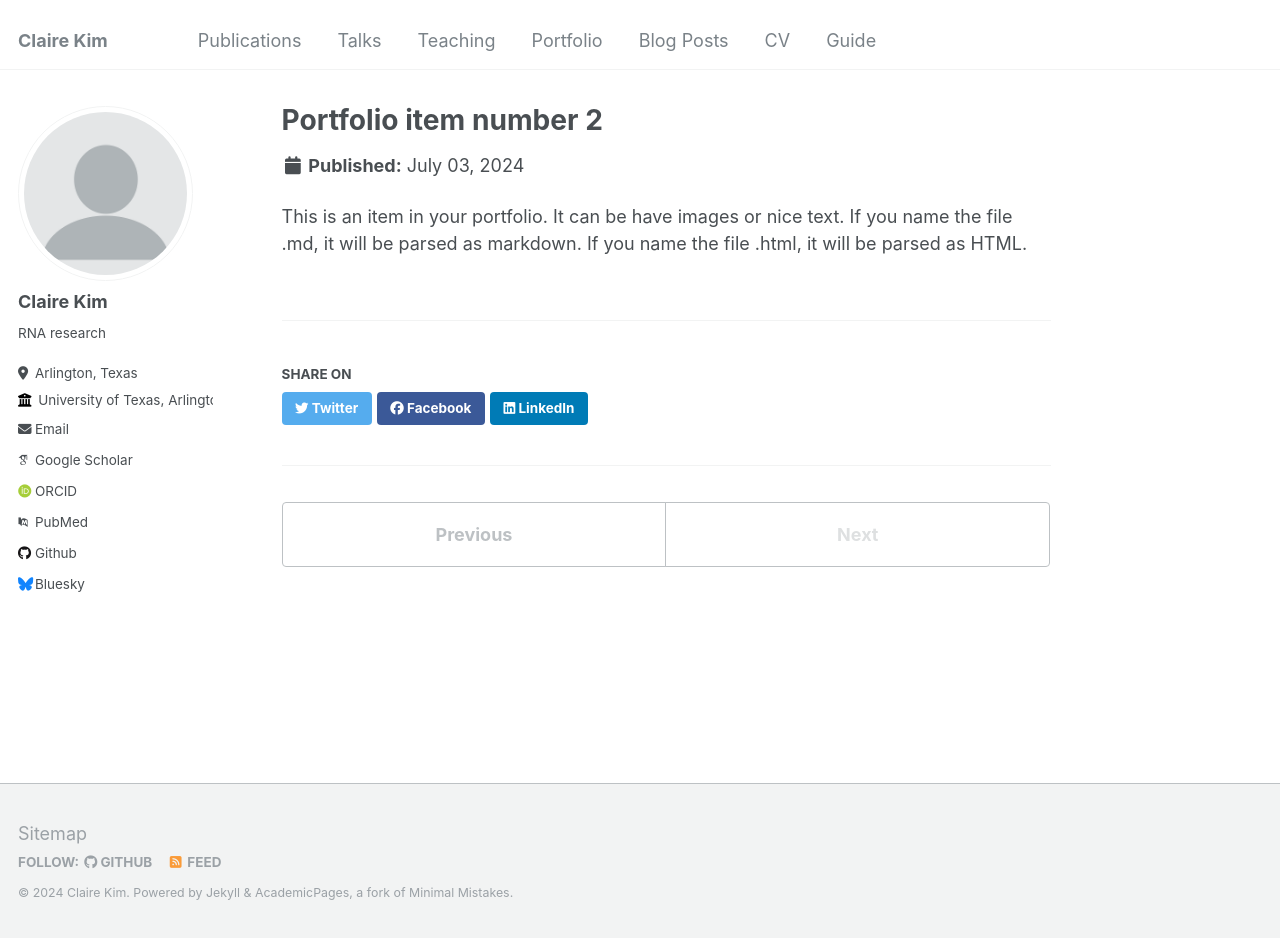
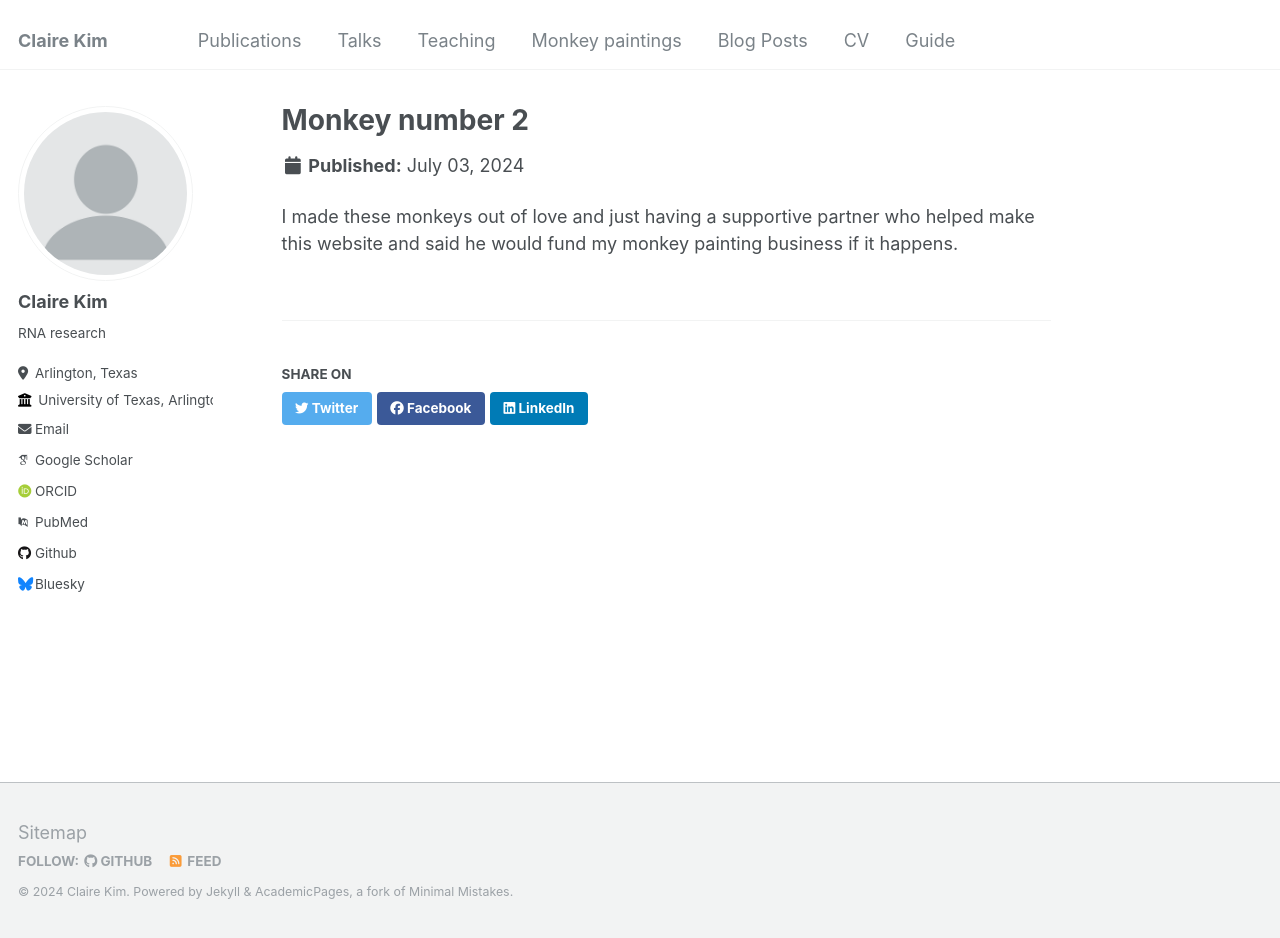
Before and after one commit to ckim0306/ckim0306.github.io, a Jekyll site: the page built from _portfolio/portfolio-2.html, in a window 1280 px wide and 938 px high. Built offline with Jekyll 4.4.1, drawn with Linux system fonts in a browser that asks for light colours; some web fonts are replaced.

Commit message:
Adding my monkey paintings

```diff
--- a/_data/navigation.yml
+++ b/_data/navigation.yml
@@ -9,7 +9,7 @@ main:
   - title: "Teaching"
     url: /teaching/
 
-  - title: "Portfolio"
+  - title: "Monkey paintings"
     url: /portfolio/
 
   - title: "Blog Posts"
--- a/_pages/portfolio.html
+++ b/_pages/portfolio.html
@@ -1,6 +1,6 @@
 ---
 layout: archive
-title: "Portfolio"
+title: "Monkey painting showcase"
 permalink: /portfolio/
 author_profile: true
 ---
--- a/_portfolio/portfolio-2.html
+++ b/_portfolio/portfolio-2.html
@@ -1,7 +1,7 @@
 ---
-title: "Portfolio item number 2"
-excerpt: "Short description of portfolio item number 2 <br/><img src='/images/500x300.png'>"
+title: "Monkey number 2"
+excerpt: "This is a second monkey with a leaf in the background :D number 2 <br/><img src='/images/IMG_3166.jpg'>"
 collection: portfolio
 ---
 
-This is an item in your portfolio. It can be have images or nice text. If you name the file .md, it will be parsed as markdown. If you name the file .html, it will be parsed as HTML.
+I made these monkeys out of love and just having a supportive partner who helped make this website and said he would fund my monkey painting business if it happens.
```
Also changed, not shown: _pages/about.md (+2 -2 lines), _portfolio/portfolio-1.md (deleted, +0 -7 lines).
